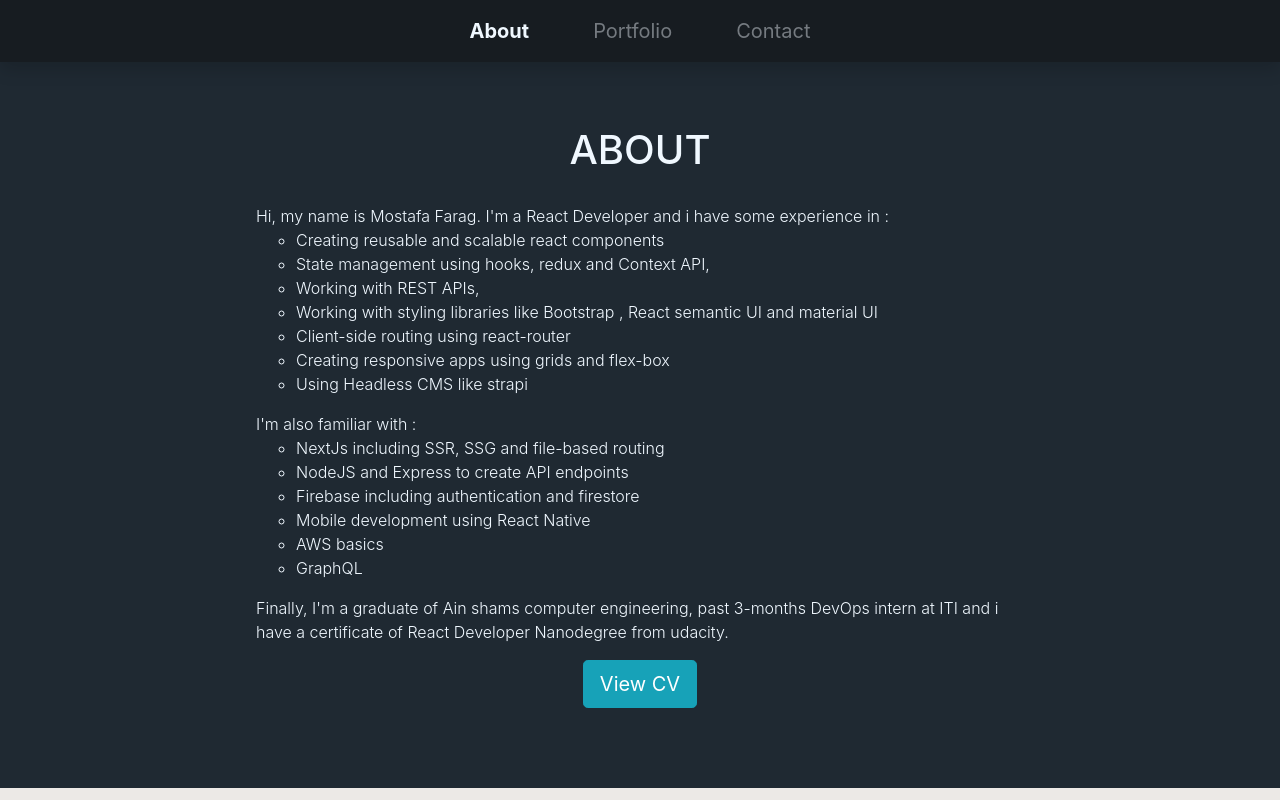
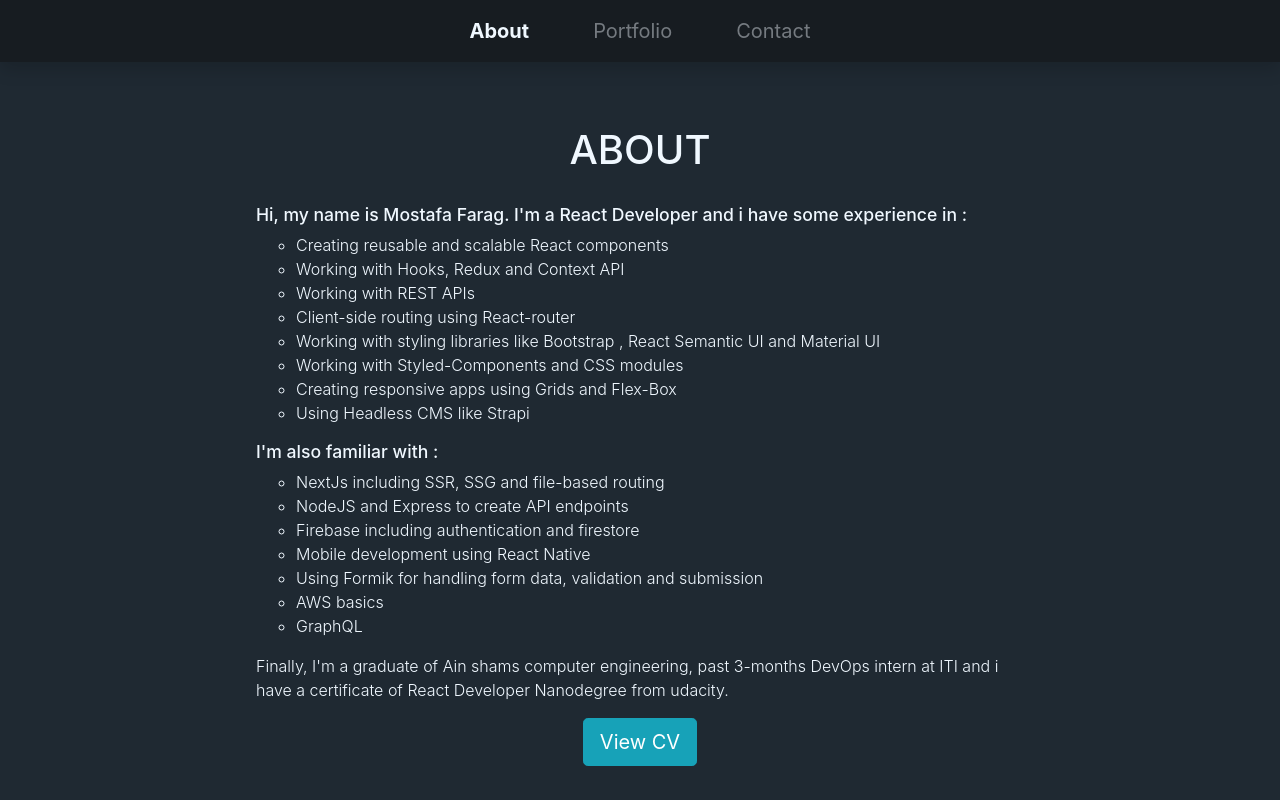
Before and after one commit to MostafaFarag14/my-portfolio, a React (Create React App) app: page / in a window 1280 px wide. Shown: the top 800 px of the page. Built offline with nearby package versions, Linux system fonts and the light colour scheme.

Commit message:
edit about

```diff
--- a/src/Components/about/about.js
+++ b/src/Components/about/about.js
@@ -6,23 +6,25 @@ export default class About extends Component {
       <div className="about p-5">
         <main style={{ maxWidth: '50rem' }} id="about" role="main" className="main inner cover h-100 p-3 mx-auto text-center">
           <h1 className="cover-heading">ABOUT</h1>
-          <p style={{ textAlign: 'left', fontSize: '1rem' }} className="lead">Hi, my name is Mostafa Farag.
-          I'm a React Developer and i have some experience in :
-          <ul style={{listStyleType: 'circle'}}>
-              <li>Creating reusable and scalable react components</li>
-              <li>State management using hooks, redux and Context API,</li>
-              <li>Working with REST APIs,</li>
-              <li>Working with styling libraries like Bootstrap , React semantic UI and material UI</li>
-              <li>Client-side routing using react-router</li>
-              <li>Creating responsive apps using grids and flex-box</li>
-              <li>Using Headless CMS like strapi</li>
+          <p style={{ textAlign: 'left', fontSize: '1rem' }} className="lead">
+            <h6 style={{ fontSize: '1.1rem' }}>Hi, my name is Mostafa Farag. I'm a React Developer and i have some experience in :</h6>
+            <ul style={{ listStyleType: 'circle' }}>
+              <li>Creating reusable and scalable React components</li>
+              <li>Working with Hooks, Redux and Context API</li>
+              <li>Working with REST APIs</li>
+              <li>Client-side routing using React-router</li>
+              <li>Working with styling libraries like Bootstrap , React Semantic UI and Material UI</li>
+              <li>Working with Styled-Components and CSS modules</li>
+              <li>Creating responsive apps using Grids and Flex-Box</li>
+              <li>Using Headless CMS like Strapi</li>
             </ul>
-          I'm also familiar with :
-          <ul style={{ listStyleType: 'circle' }}>
+            <h6 style={{ fontSize: '1.1rem' }}>I'm also familiar with :</h6>
+            <ul style={{ listStyleType: 'circle' }}>
               <li>NextJs including SSR, SSG and file-based routing</li>
               <li>NodeJS and Express to create API endpoints</li>
               <li>Firebase including authentication and firestore</li>
               <li>Mobile development using React Native</li>
+              <li>Using Formik for handling form data, validation and submission</li>
               <li>AWS basics</li>
               <li>GraphQL</li>
             </ul>
--- a/src/Components/main/main.css
+++ b/src/Components/main/main.css
@@ -34,18 +34,18 @@ ul{
   transform: translateY(-50%);
 }
 
-#overView span {
+/* #overView span {
   overflow: hidden;
   text-overflow: ellipsis;
   display: -webkit-box;
   line-height: 20px;
   max-height: 300px;
   -webkit-line-clamp: 5;
-  /* Write the number of
+  Write the number of
                               lines you want to be
-                              displayed */
+                              displayed
   -webkit-box-orient: vertical;
-}
+} */
 
 h1{
   margin-bottom: 30px;
--- a/src/Components/main/main.js
+++ b/src/Components/main/main.js
@@ -12,21 +12,21 @@ export default class Main extends Component {
             <div className="row">
               {
                 projectsUrls.map((project, index) => {
-                  return <div key={index} className="col-md-6 mb-4">
+                  return <div key={index} className="col-lg-6 mb-4">
                     <div className="card mb-4 shadow h-100">
                       <Description description={project.description} />
                       <a href={project.url} target="_blank">
                         <img className="card-img-top" height="300" src={project.image} data-holder-rendered="true" />
                       </a>
                       <hr className="m-0"></hr>
-                      <div className="card-body">
+                      <div className="card-body d-flex flex-column justify-content-between">
                         <h5 className="card-text mb-3">{project.name}</h5>
                         <div className="d-flex justify-content-between align-items-center">
 
                           <div className="btn-group">
 
-                            {project.url && <a type="button" className="btn btn-sm btn-outline-info" href={project.url} target="_blank">View Live</a>}
-                            <a type="button" className="btn btn-sm btn-outline-info" href={project.code} target="_blank">Source Code</a>
+                            {project.url && <a className="btn btn-sm btn-outline-info" href={project.url} target="_blank">View Live</a>}
+                            <a className="btn btn-sm btn-outline-info" href={project.code} target="_blank">Source Code</a>
                           </div>
 
                           <small className="text-muted"></small>
```
